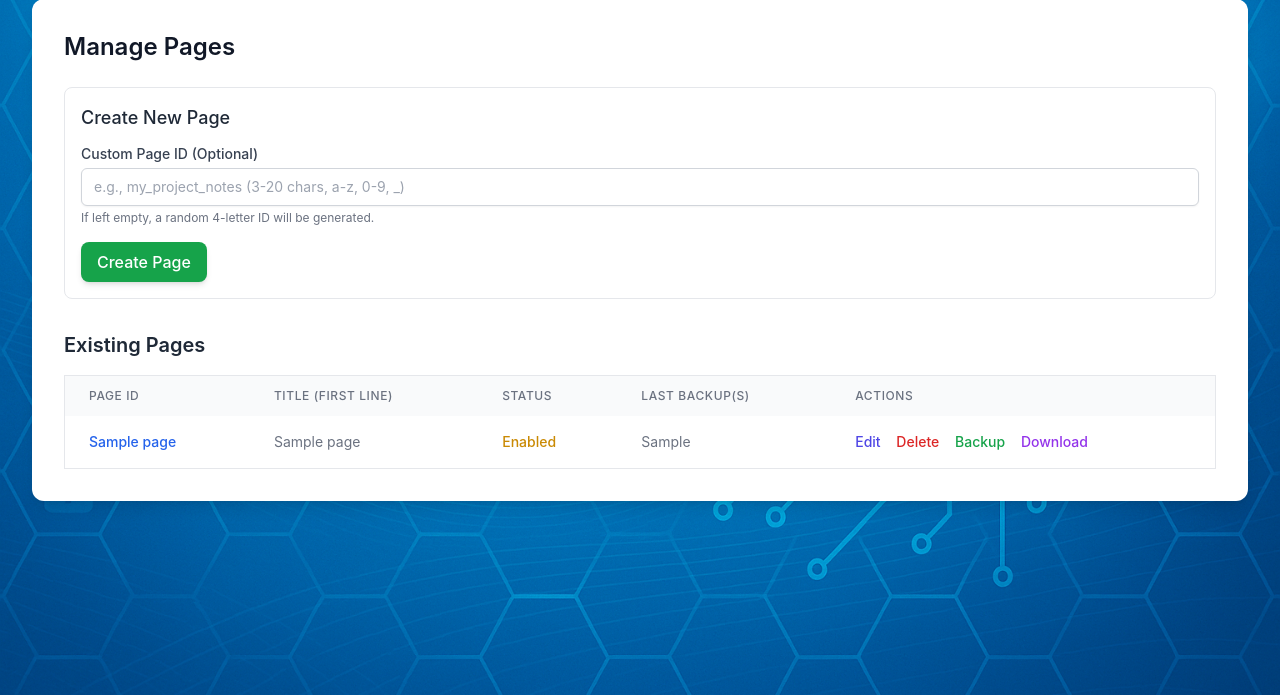
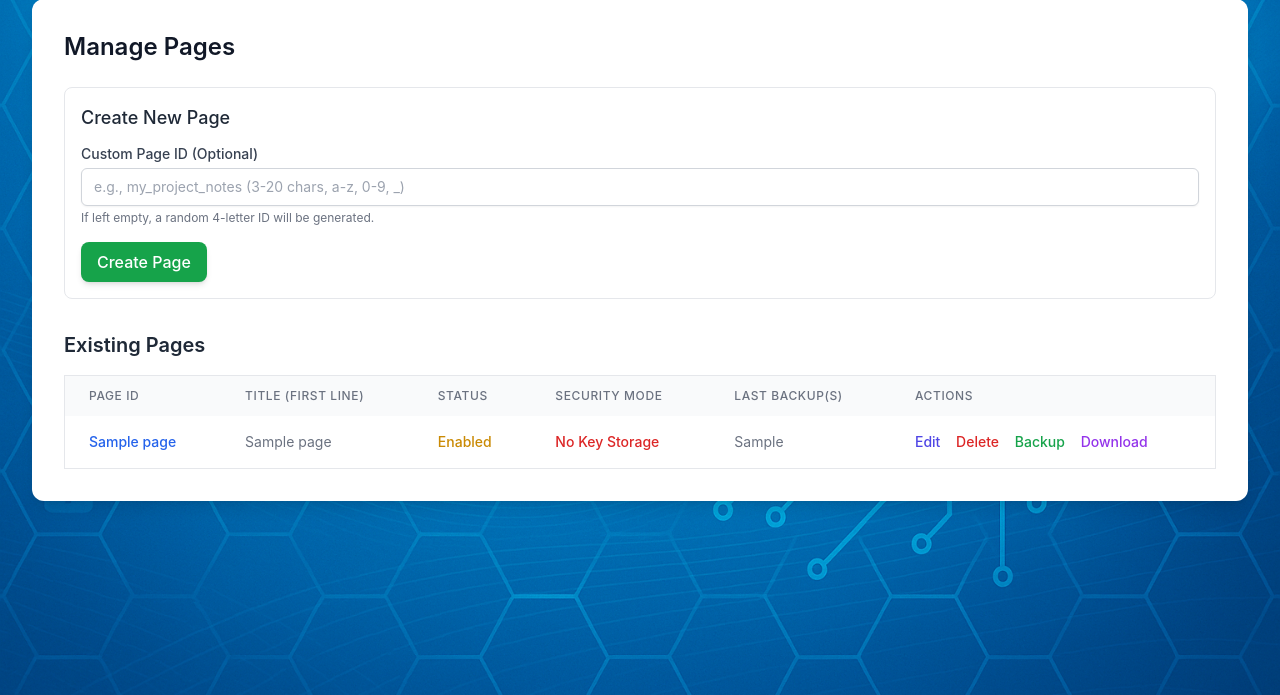
Before and after one commit to DG1001/cryptpad, a Flask app: template templates/admin.html in a window 1280 px wide. Shown: the part 105-800 px from the top of the page. Run offline with Flask 2, Linux system fonts and the light colour scheme; the template is opened without the code that fills it: most values are stand-ins (such as "Sample title", 1, 10 or a date in 2020); some libraries are stand-ins or nearby versions.

Commit message:
feat(security): implement flexible page security modes
This commit introduces a new feature allowing users to configure page security with two modes: 'Local Storage' for convenience and 'No Key Storage' for maximum security. The changes include updates to the admin panel for managing security modes, enhancements in client-side logic to handle these modes, and modifications in the README to document the new functionality.

Key updates:
- Added capability to toggle security mode for each page via the admin panel.
- Enhanced the JavaScript logic to manage encryption keys based on selected security modes.
- Improved user experience with visual indicators reflecting current security mode in the editor.
- Updated backend to support legacy data migration for status and security mode.

These changes allow users to choose their desired balance of convenience and security when working with encrypted content.

```diff
--- a/app.py
+++ b/app.py
@@ -57,12 +57,45 @@ def save_page_statuses(statuses):
 def get_page_status(page_id):
     """Gets the status of a page, defaulting to 'enabled'."""
     statuses = load_page_statuses()
-    return statuses.get(page_id, "enabled")
+    page_data = statuses.get(page_id, {"status": "enabled", "security_mode": "prompt"})
+    # Handle legacy format (string status only)
+    if isinstance(page_data, str):
+        page_data = {"status": page_data, "security_mode": "prompt"}
+    return page_data.get("status", "enabled")
+
+def get_page_security_mode(page_id):
+    """Gets the security mode of a page, defaulting to 'prompt'."""
+    statuses = load_page_statuses()
+    page_data = statuses.get(page_id, {"status": "enabled", "security_mode": "prompt"})
+    # Handle legacy format (string status only)
+    if isinstance(page_data, str):
+        return "prompt"
+    current_mode = page_data.get("security_mode", "prompt")
+    # Migrate legacy session mode to prompt
+    if current_mode == "session":
+        return "prompt"
+    return current_mode
 
 def set_page_status(page_id, status):
     """Sets the status of a page."""
     statuses = load_page_statuses()
-    statuses[page_id] = status
+    page_data = statuses.get(page_id, {"status": "enabled", "security_mode": "prompt"})
+    # Handle legacy format (string status only)
+    if isinstance(page_data, str):
+        page_data = {"status": page_data, "security_mode": "prompt"}
+    page_data["status"] = status
+    statuses[page_id] = page_data
+    save_page_statuses(statuses)
+
+def set_page_security_mode(page_id, security_mode):
+    """Sets the security mode of a page."""
+    statuses = load_page_statuses()
+    page_data = statuses.get(page_id, {"status": "enabled", "security_mode": "prompt"})
+    # Handle legacy format (string status only)
+    if isinstance(page_data, str):
+        page_data = {"status": page_data, "security_mode": "prompt"}
+    page_data["security_mode"] = security_mode
+    statuses[page_id] = page_data
     save_page_statuses(statuses)
 
 def remove_page_status(page_id):
@@ -152,7 +185,8 @@ def admin_panel():
                 "id": page_id,
                 "name": page_id,
                 "title": first_line,
-                "status": get_page_status(page_id)
+                "status": get_page_status(page_id),
+                "security_mode": get_page_security_mode(page_id)
             }
 
             # Get backup timestamps
@@ -232,6 +266,17 @@ def toggle_page_status(page_id):
     new_status = "disabled" if current_status == "enabled" else "enabled"
     set_page_status(page_id, new_status)
     flash(f"Page '{page_id}' has been {new_status}.", "success")
+    return redirect(url_for("admin_panel"))
+
+@app.route("/admin/toggle_security_mode/<page_id>", methods=["POST"])
+@login_required
+def toggle_security_mode(page_id):
+    """Toggles the security mode of a page between local and prompt."""
+    current_mode = get_page_security_mode(page_id)
+    new_mode = "prompt" if current_mode == "local" else "local"
+    set_page_security_mode(page_id, new_mode)
+    mode_names = {"local": "Local Storage", "prompt": "No Key Storage"}
+    flash(f"Security mode for page '{page_id}' changed to {mode_names[new_mode]}.", "success")
     return redirect(url_for("admin_panel"))
 
 @app.route("/admin/download_page/<page_id>", methods=["GET"])
@@ -321,7 +366,8 @@ def editor(page_id):
         flash("This page is currently disabled and cannot be accessed.", "warning")
         return render_template("403.html", page_id=page_id), 403
 
-    return render_template("editor.html", page_id=page_id)
+    security_mode = get_page_security_mode(page_id)
+    return render_template("editor.html", page_id=page_id, security_mode=security_mode)
 
 @app.errorhandler(403)
 def forbidden_page(e):
--- a/templates/admin.html
+++ b/templates/admin.html
@@ -79,6 +79,7 @@
                                     <th class="px-6 py-3 text-left text-xs font-medium text-gray-500 uppercase tracking-wider">Page ID</th>
                                     <th class="px-6 py-3 text-left text-xs font-medium text-gray-500 uppercase tracking-wider">Title (First Line)</th>
                                     <th class="px-6 py-3 text-left text-xs font-medium text-gray-500 uppercase tracking-wider">Status</th>
+                                    <th class="px-6 py-3 text-left text-xs font-medium text-gray-500 uppercase tracking-wider">Security Mode</th>
                                     <th class="px-6 py-3 text-left text-xs font-medium text-gray-500 uppercase tracking-wider">Last Backup(s)</th>
                                     <th class="px-6 py-3 text-left text-xs font-medium text-gray-500 uppercase tracking-wider">Actions</th>
                                 </tr>
@@ -98,6 +99,15 @@
                                                 <button type="submit" class="text-yellow-600 hover:text-yellow-900" title="Disable this page">Enabled</button>
                                             {% else %}
                                                 <button type="submit" class="text-gray-500 hover:text-gray-800" title="Enable this page">Disabled</button>
+                                            {% endif %}
+                                        </form>
+                                    </td>
+                                    <td class="px-6 py-4 whitespace-nowrap text-sm font-medium align-top">
+                                        <form action="{{ url_for('toggle_security_mode', page_id=page.id) }}" method="POST" class="inline">
+                                            {% if page.security_mode == 'local' %}
+                                                <button type="submit" class="text-green-600 hover:text-green-900" title="Switch to No Key Storage">Local Storage</button>
+                                            {% else %}
+                                                <button type="submit" class="text-red-600 hover:text-red-900" title="Switch to Local Storage">No Key Storage</button>
                                             {% endif %}
                                         </form>
                                     </td>
```
Also changed, not shown: static/js/script.js (+73 -10 lines), templates/editor.html (+6 -2 lines), README.md.
